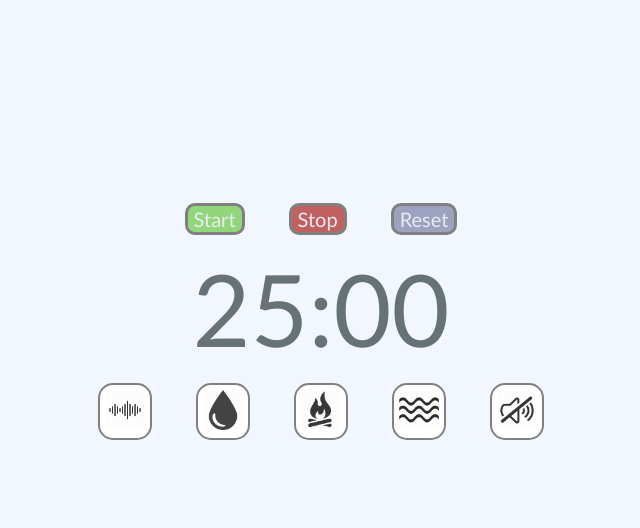
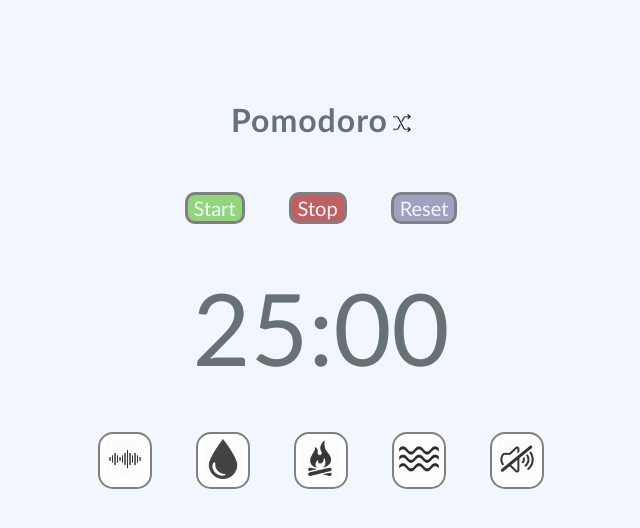
Before and after one commit to danyulkoo/Backdrop, a plain HTML site: page index.html in a window 1280 px wide. Shown: the whole page, without its empty margins (319-959 px from the left). Drawn offline with Linux system fonts and the light colour scheme.

Commit message:
Finished title and shuffle button

```diff
--- a/index.html
+++ b/index.html
@@ -5,6 +5,10 @@
 	<link href="style.css" type="text/css" rel="stylesheet">
 </head>
 <body style="background-color: rgb(242, 247, 255);">
+	<div class="main-navbar">
+		<h1 id="pomodoro">Pomodoro</h1>
+		<button id="shuffle" onclick="shuffle()"><img src="icons/shuffle.png"></button>
+	</div>
 	<div id="timer-wrapper">
 		<div class="timer-buttons">
 			<button id="start" onclick="startTimer()" style="background-color: rgb(145, 214, 122)">Start</button>
--- a/script.js
+++ b/script.js
@@ -37,6 +37,7 @@ const timer = document.querySelector('#timer');
 let counter = 0;
 let timeLeft = 1500;
 let timerOn = false;
+let timerPaused = false;
 timer.textContent = convertSeconds(timeLeft);
 
 function timeIt() {
@@ -47,7 +48,23 @@ function timeIt() {
 	timer.textContent = convertSeconds(timeLeft - counter);
 }
 
-// Button functions
+// Shuffle Button functions
+var shuffleBtn = document.querySelector('#shuffle');
+var title = document.querySelector('#pomodoro');
+
+function shuffle() {
+	if (title.textContent == "Pomodoro") {
+		title.textContent = "Break";
+		timeLeft = 300;
+		timer.textContent = convertSeconds(timeLeft);
+	}
+	else {
+		title.textContent = "Pomodoro";
+		timeLeft = 1500;
+		timer.textContent = convertSeconds(timeLeft);
+	}
+}
+// Timer Buttons functions
 var startBtn = document.querySelector('#start');
 var stopBtn = document.querySelector('#stop');
 var resetBtn = document.querySelector('#reset');
@@ -60,12 +77,12 @@ function startTimer() {
 	if (!timerOn)
 	{
 		timerInterval = setInterval(timeIt,1000);
+		timerOn = true;
 	}
-	timerOn = true;
 }
 
 function stopTimer() {
-	if (timerOn = true)
+	if (timerOn)
 	{
 		clearInterval(timerInterval)
 		stopBtn.classList.add("btnOn");
@@ -76,10 +93,18 @@ function stopTimer() {
 }
 
 function resetTimer() {
+	clearInterval(timerInterval)
 	startBtn.classList.remove("btnOn");
 	stopBtn.classList.remove("btnOn");
 	counter = 0;
-	timeLeft = 1500;
+	if (title.textContent == "Pomodoro"){
+		timeLeft = 1500;
+	}
+	else {
+		timeLeft = 300;
+	}
 	timer.textContent = convertSeconds(timeLeft);
 	timerOn = false;
 }
+
+// Switch to Break when Timer runs out and vice versa
--- a/style.css
+++ b/style.css
@@ -1,5 +1,45 @@
+button:focus {outline:0;}
+
+.main-navbar {
+	margin-top: 100px;
+	text-align: center;
+	color: rgb(103, 114, 117);
+}
+
+.main-navbar h1 {
+	font-family: "Trebuchet MS", Helvetica, sans-serif;
+	color: rgb(103, 114, 117);
+	display: inline;
+	letter-spacing: 1px;
+}
+.main-navbar button {
+	font-family: "Trebuchet MS", Helvetica, sans-serif;
+	transition: all 0.05s;
+	padding: 0;
+	width: 19px;
+	height: 30px;
+}
+
+.main-navbar button:hover {
+	transform: scale(1.1);
+	border-bottom: 1px solid black;
+}
+
+.main-navbar img {
+	margin-bottom: 0;
+	width: 18px;
+	height: 18px;
+}
+
+.main-navbar button {
+	font-size: 30px;
+	background-color: transparent;
+	color: black;
+	border: 0;
+}
+
 #timer-wrapper {
-	margin: 200px auto 10px;
+	margin: 50px auto 10px;
 	text-align: center;
 }
 
@@ -8,15 +48,17 @@
 	font-size: 100px;
 	color: rgb(103, 114, 117);
 	text-align: center;
-	margin: 10px auto ;
+	margin: 20px auto 40px;
 }
 
-button:focus {outline:0;}
+.timer-buttons {
+	margin-bottom: 40px;
+}
 
 .timer-buttons button {
 	margin: 3px 20px;
 	font-family: "Trebuchet MS", Helvetica, sans-serif;
-	color: rgb(232, 235, 239);
+	color: rgb(242, 247, 255);
 	font-size: 20px;
 	border-radius: 10px;
 	border: 3px solid gray;
@@ -51,6 +93,11 @@ button:focus {outline:0;}
   	border: 2px solid gray;
   	padding: 5px;
   	background-color: white;
+  	transition: all .05s;
+}
+
+.sounds-navbar button:hover {
+	transform: scale(1.1);
 }
 
 .sounds-navbar img {
```
Also changed, not shown: icons/shuffle.png (added).
